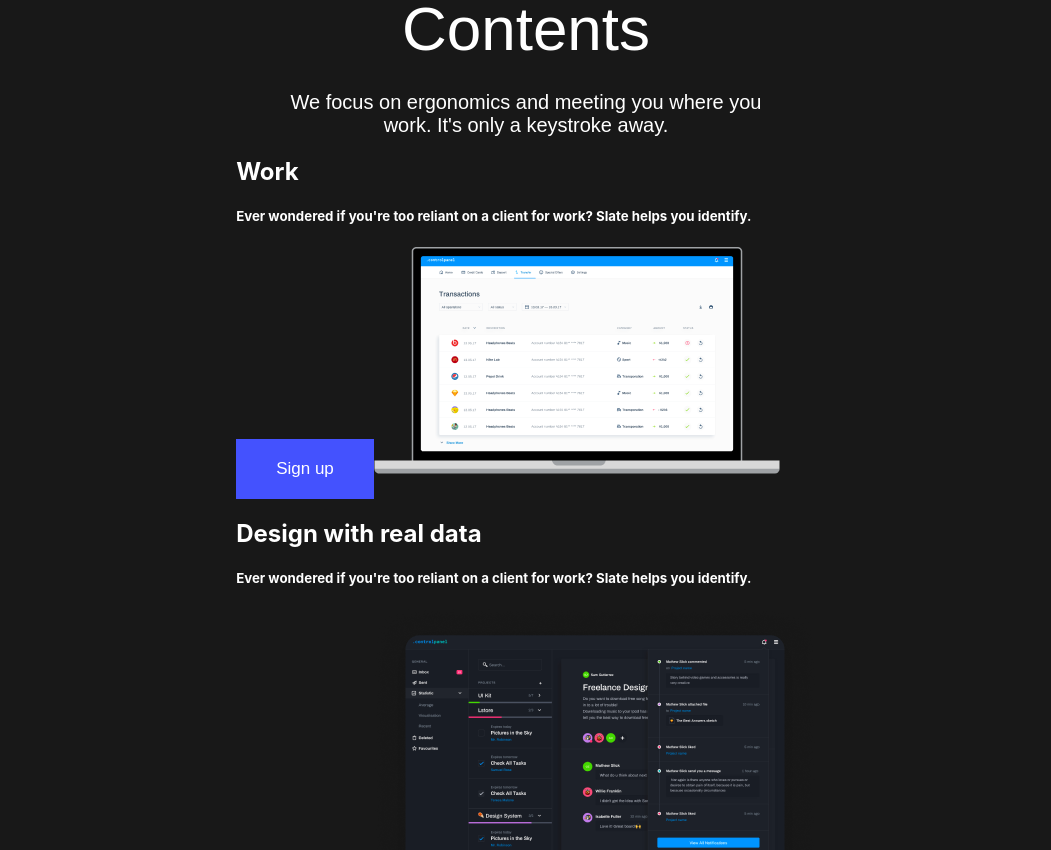
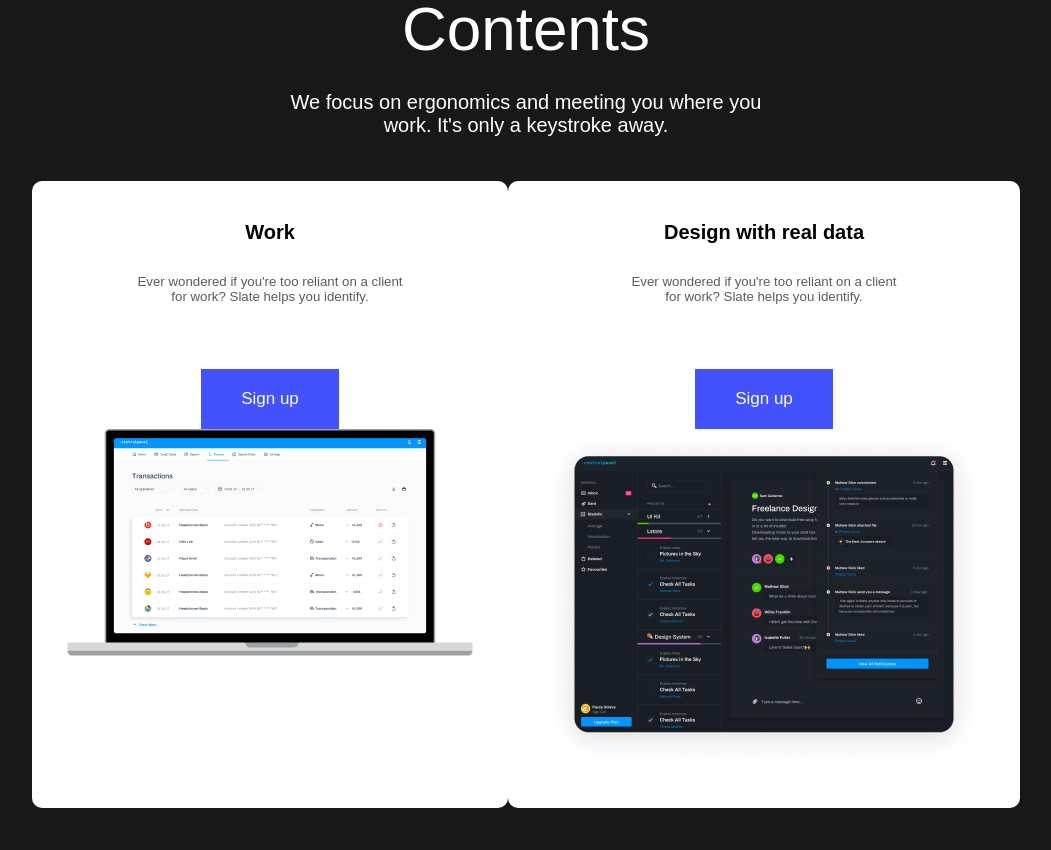
Before and after one commit to AleksandrKompanetc/reactjs-figma-app, a React (Create React App) app: page / in a window 1280 px wide. Shown: the part 2880-3730 px from the top of the page, without its empty margins (114-1165 px from the left). After the commit the page ends 3688 px from the top, so only its background shows below. Built offline with nearby package versions, Linux system fonts and the light colour scheme.

Commit message:
changing styles for Contents section

```diff
--- a/src/components/Main.css
+++ b/src/components/Main.css
@@ -64,3 +64,41 @@
   align-items: center;
   color: #fff;
 }
+
+.main__cards {
+  display: flex;
+  justify-content: center;
+  margin-top: 44px;
+}
+
+.main__card {
+  display: flex;
+  flex-direction: column;
+  align-items: center;
+  padding: 40px 35px;
+  border-radius: 10px;
+  background: #fff;
+}
+
+.main__card h1 {
+  margin: 0;
+  font-size: 20px;
+  font-family: sans-serif;
+  font-weight: 600;
+  text-align: center;
+  color: #000;
+}
+
+.main__card h5 {
+  width: 270px;
+  margin: 0;
+  margin-top: 30px;
+  font-family: sans-serif;
+  font-weight: 400;
+  text-align: center;
+  color: #5c5c5c;
+}
+
+.main__card button {
+  margin-top: 65px;
+}
```
